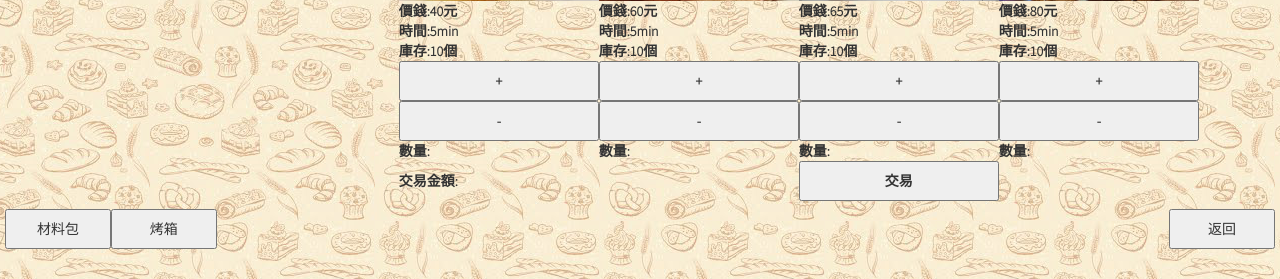
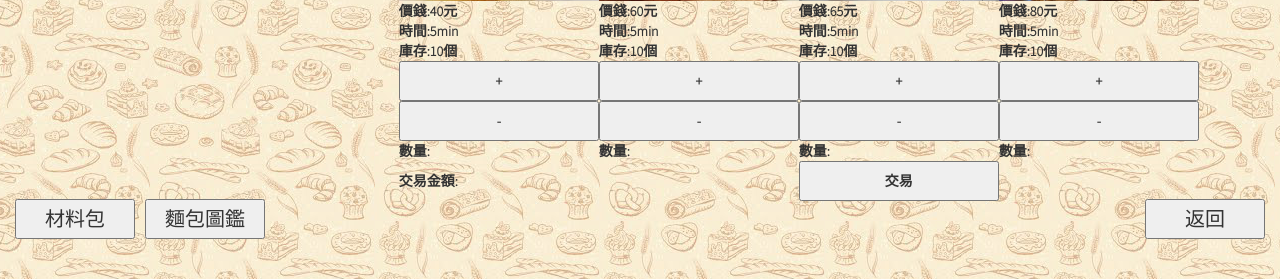
Before and after one commit to NCNU-OpenSource/1041-SE-Team5, a PHP site: page /bread.php in a window 1280 px wide. Shown: the part 529-808 px from the top of the page. Run offline with PHP 8.4, Linux system fonts and the light colour scheme; lists and menus that the app fills with data are empty; some libraries are stand-ins or nearby versions.

Commit message:
connect button of all

```diff
--- a/bake.php
+++ b/bake.php
@@ -9,7 +9,9 @@
 	font-size:20px;
 	line-height: 30px;
 }
+
 </style>
+
 <meta http-equiv="Content-Type" content="text/html; charset=utf-8" />
 <title>快樂廚房</title>
 <div class="container">
@@ -28,8 +30,8 @@
 經驗值：<br/>
 等級：<br/>
 金幣：</p><br/>
-<button style="position:absolute; bottom:10px; left:10px; width:120px; height:40px; font-size:20px">材料包</button>
-<button style="position:absolute; bottom:10px; left:140px;width:120px; height:40px; font-size:20px;">麵包圖鑑</button>
+<button onclick="self.location.href='材料包.php'" style="position:absolute; bottom:10px; left:10px; width:120px; height:40px; font-size:20px">材料包</button>
+<button onclick="self.location.href='bread.php'" style="position:absolute; bottom:10px; left:140px;width:120px; height:40px; font-size:20px;">麵包圖鑑</button>
 <button onclick="self.location.href='kitchen.php'" style="position:absolute; bottom:10px; right:10px;width:120px; height:40px; font-size:20px;">返回</button>
 </head>
 <body>
--- a/bake2.php
+++ b/bake2.php
@@ -24,8 +24,8 @@
 經驗值：<br/>
 等級：<br/>
 金幣：</p><br/>
-<button style="position:absolute; bottom:10px; left:10px; width:120px; height:40px; font-size:20px">材料包</button>
-<button style="position:absolute; bottom:10px; left:140px;width:120px; height:40px; font-size:20px;">麵包圖鑑</button>
+<button onclick="self.location.href='材料包.php'" style="position:absolute; bottom:10px; left:10px; width:120px; height:40px; font-size:20px">材料包</button>
+<button onclick="self.location.href='bread.php'" style="position:absolute; bottom:10px; left:140px;width:120px; height:40px; font-size:20px;">麵包圖鑑</button>
 <button onclick="self.location.href='bake.php'" style="position:absolute; bottom:10px; right:10px;width:120px; height:40px; font-size:20px;">返回</button>
 </head>
 <body>
--- a/bread.php
+++ b/bread.php
@@ -54,15 +54,9 @@
                 <div class="col-md-12" id="space"> </div>
             </div>
             <div class="row no-gutter" id="button">
-                <div class="col-md-1 col-xs-4">
-                    <button>材料包</button>
-                </div>
-                <div class="col-md-1 col-xs-4">
-                    <button>烤箱</button>
-                </div>
-                <div class="col-md-1 col-xs-4 col-md-offset-9">
-                    <button>返回</button>
-                </div>
+<button onclick="self.location.href='材料包.php'" style="position:absolute; bottom:10px; left:10px; width:120px; height:40px; font-size:20px">材料包</button>
+<button onclick="self.location.href='bread.php'" style="position:absolute; bottom:10px; left:140px;width:120px; height:40px; font-size:20px;">麵包圖鑑</button>
+<button onclick="self.location.href='kitchen.php'" style="position:absolute; bottom:10px; right:10px;width:120px; height:40px; font-size:20px;">返回</button>
             </div>
         </div>
     </div>
--- a/kitchen.php
+++ b/kitchen.php
@@ -43,8 +43,7 @@
 
 <button onclick="self.location.href='材料包.php'" style="position:absolute; bottom:10px; left:10px; width:120px; height:40px; font-size:20px">材料包</button>
 <button onclick="self.location.href='bread.php'" style="position:absolute; bottom:10px; left:140px;width:120px; height:40px; font-size:20px;">麵包圖鑑</button>
-
-<button onclick="self.location.href='kitchen.php'" style="position:absolute; bottom:10px; right:10px;width:120px; height:40px; font-size:20px;">登出</button>
+<button onclick="self.location.href='login.php'" style="position:absolute; bottom:10px; right:10px;width:120px; height:40px; font-size:20px;">登出</button>
 
             </div>
         </div>
```
Also changed, not shown: material.php (renamed from 材料包.php, +3 -9 lines).
